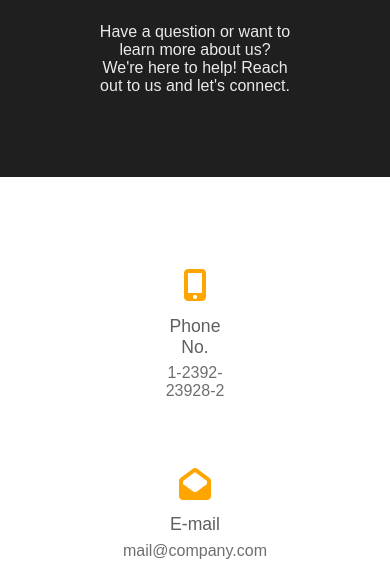
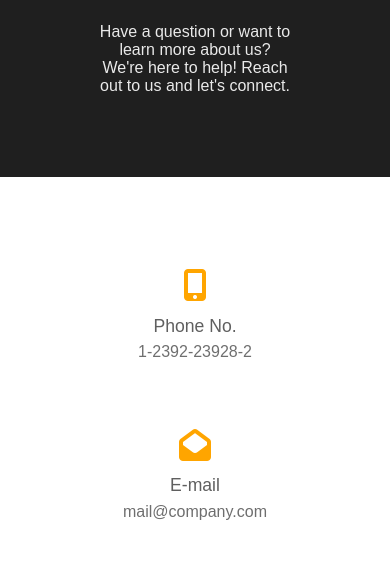
Before and after one commit to sumit200405/ASRSSS, a plain HTML site: page public/contact.html in a window 390 px wide. Shown: the part 221-806 px from the top of the page. Drawn offline with Linux system fonts and the light colour scheme.

Commit message:
css update

```diff
--- a/public/style.css
+++ b/public/style.css
@@ -558,6 +558,10 @@ header {
   .contact-info {
     flex-direction: column;
   }
+
+  .contact-info div{
+    width: 50%;
+  }
 }
 
 
```
